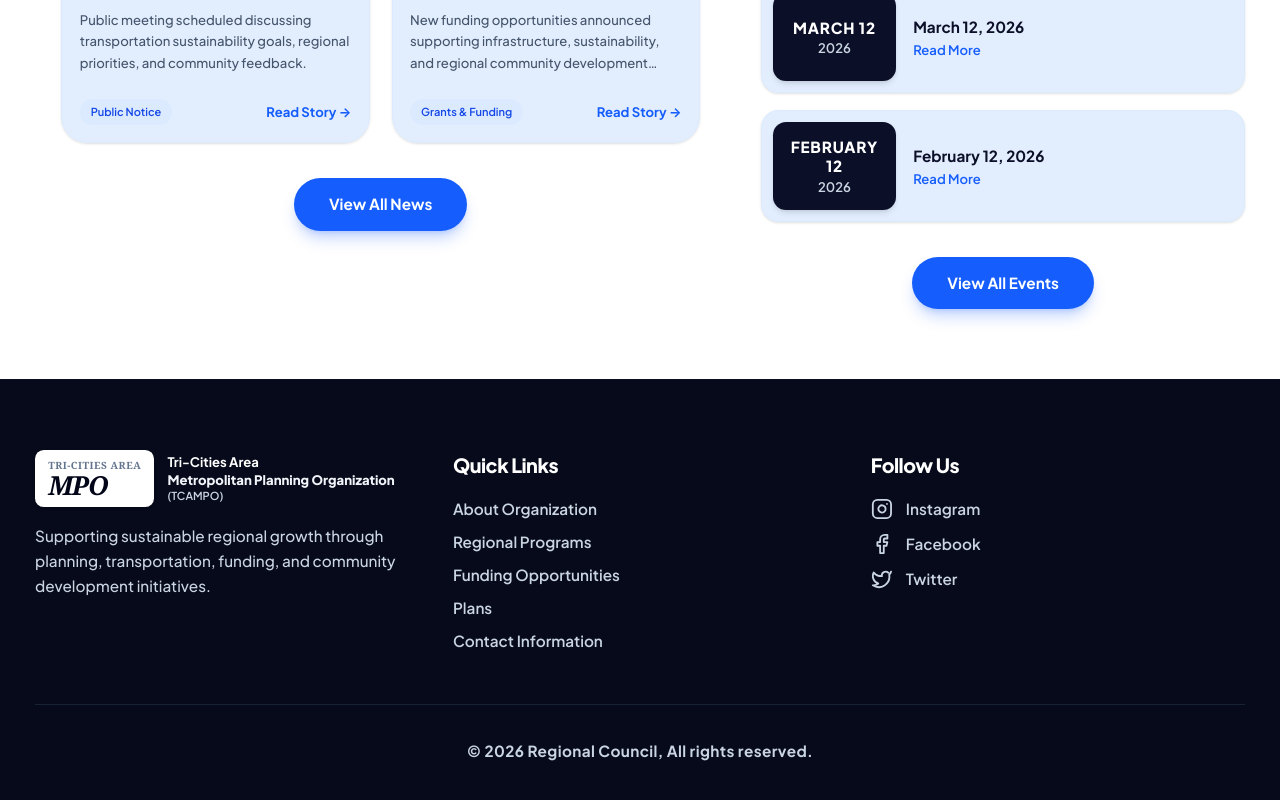
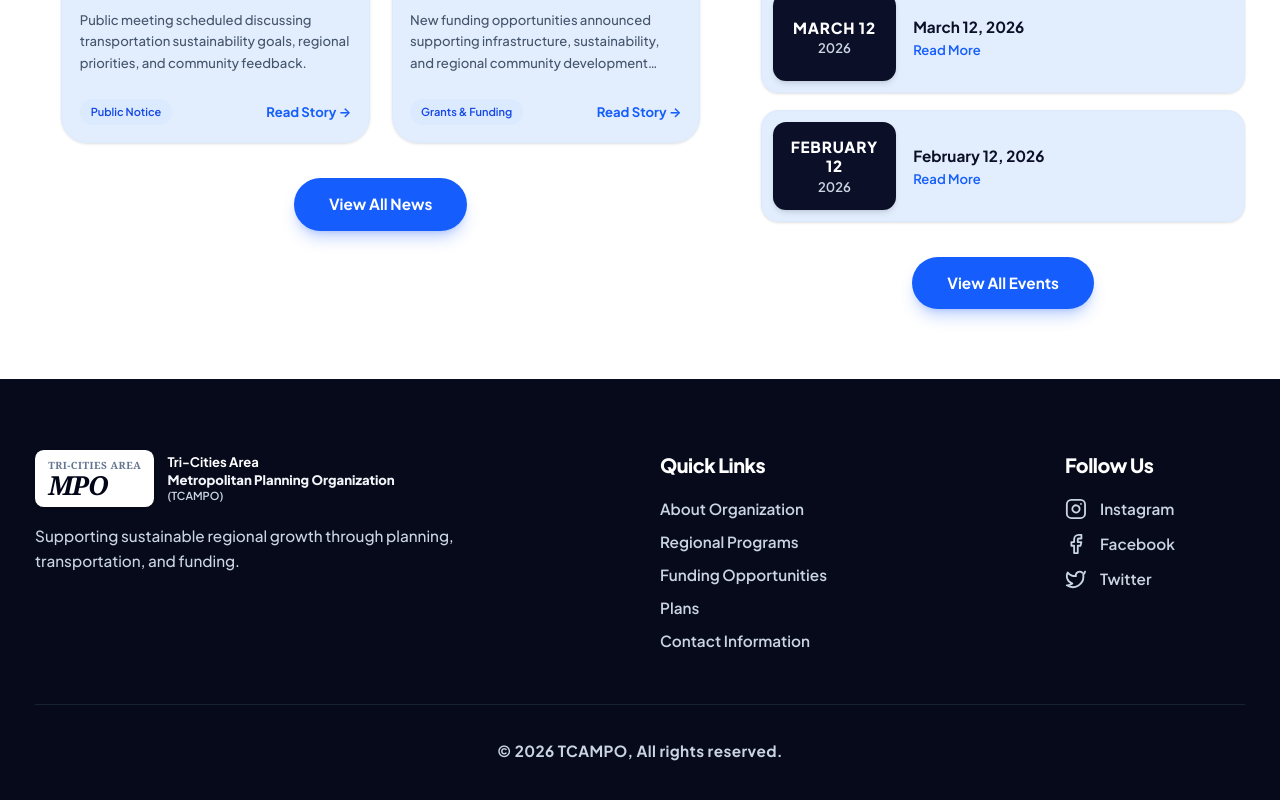
Before and after one commit to Prasanna018/mpo-frontend-demo-, a React (Vite) app: page / in a window 1280 px wide. Shown: the part 1459-2259 px from the top of the page. Built offline with nearby package versions, Linux system fonts and the light colour scheme.

Commit message:
feat: add Footer component and initialize project mock data structures

```diff
--- a/index.html
+++ b/index.html
@@ -5,7 +5,7 @@
     <link rel="icon" type="image/svg+xml" href="/favicon.svg" />
     <meta name="viewport" content="width=device-width, initial-scale=1.0" />
     <title>Tri-Cities Area Metropolitan Planning Organization (TCAMPO)</title>
-    <meta name="description" content="Supporting sustainable regional growth through planning, transportation, funding, and community development initiatives." />
+    <meta name="description" content="Supporting sustainable regional growth through planning, transportation and funding." />
     <link rel="preconnect" href="https://fonts.googleapis.com">
     <link rel="preconnect" href="https://fonts.gstatic.com" crossorigin>
     <link href="https://fonts.googleapis.com/css2?family=Plus+Jakarta+Sans:wght@400;500;600;700;800&display=swap" rel="stylesheet">
--- a/src/components/Footer.tsx
+++ b/src/components/Footer.tsx
@@ -9,11 +9,11 @@ export const Footer: React.FC<FooterProps> = ({ onOpenActionModal }) => {
     <footer className="w-full bg-navy-950 text-white pt-16 pb-10 border-t border-navy-900">
       <div className="max-w-7xl mx-auto px-4 sm:px-6 lg:px-8">
 
-        {/* Top 3 Column Grid */}
-        <div className="grid grid-cols-1 md:grid-cols-3 gap-10 pb-12">
+        {/* Top 3 Column Evenly Spaced Container */}
+        <div className="flex flex-col md:flex-row justify-between items-start gap-10 md:gap-12 lg:gap-16 pb-12">
 
           {/* Column 1: Brand Info */}
-          <div className="space-y-4">
+          <div className="space-y-4 max-w-sm w-full">
             <div className="flex items-center gap-3">
               <div className="flex items-center bg-white px-3 py-2 rounded-lg shadow-sm">
                 <div className="text-left font-serif">
@@ -30,12 +30,12 @@ export const Footer: React.FC<FooterProps> = ({ onOpenActionModal }) => {
             </div>
 
             <p className="text-sm text-slate-300 font-medium leading-relaxed">
-              Supporting sustainable regional growth through planning, transportation, funding, and community development initiatives.
+              Supporting sustainable regional growth through planning, transportation, and funding.
             </p>
           </div>
 
           {/* Column 2: Quick Links */}
-          <div className="space-y-4">
+          <div className="space-y-4 min-w-[200px]">
             <h4 className="text-lg font-extrabold text-white tracking-tight">Quick Links</h4>
             <ul className="space-y-2.5 text-sm font-semibold text-slate-300">
               <li>
@@ -67,7 +67,7 @@ export const Footer: React.FC<FooterProps> = ({ onOpenActionModal }) => {
           </div>
 
           {/* Column 3: Follow Us */}
-          <div className="space-y-4">
+          <div className="space-y-4 min-w-[180px]">
             <h4 className="text-lg font-extrabold text-white tracking-tight">Follow Us</h4>
             <ul className="space-y-3 text-sm font-semibold text-slate-300">
               <li>
@@ -104,7 +104,7 @@ export const Footer: React.FC<FooterProps> = ({ onOpenActionModal }) => {
         {/* Separator Rule */}
         <div className="border-t border-slate-800/80 pt-8 flex flex-col items-center justify-center">
           <p className="text-sm font-bold text-slate-300 tracking-wide text-center">
-            © 2026 Regional Council, All rights reserved.
+            © 2026 TCAMPO, All rights reserved.
           </p>
         </div>
 
--- a/src/data/mockData.ts
+++ b/src/data/mockData.ts
@@ -73,6 +73,11 @@ export const POLICY_COMMITTEE_DATA = {
   },
   votingMembers: [
     {
+      name: 'Mr. Casey Dooley (Vice Chair)',
+      organization: 'Dinwiddie County',
+      image: '/pc-members/casey-dooley.png'
+    },
+    {
       name: 'Mayor Samuel Parham',
       organization: 'City of Petersburg',
       image: '/pc-members/samuel-parham.png'
@@ -94,11 +99,6 @@ export const POLICY_COMMITTEE_DATA = {
       isVacant: true
     },
     {
-      name: 'Mr. Casey Dooley',
-      organization: 'Dinwiddie County',
-      image: '/pc-members/casey-dooley.png'
-    },
-    {
       name: 'Mr. Dale Totten',
       organization: 'For the Secretary of Transportation',
       image: '/pc-members/dale-totten.png'
@@ -116,9 +116,9 @@ export const POLICY_COMMITTEE_DATA = {
   ],
   nonVotingMembers: [
     {
-      name: 'Ms. Brigitte Carter',
-      organization: 'RideFinders, Inc.',
-      image: '/pc-members/pc-member-8.png',
+      name: 'Mr. Wood Hudson',
+      organization: 'Department of Rail & Public Transportation',
+      image: '/pc-members/pc-member-9.png',
       isVacant: false
     },
     {
@@ -134,9 +134,9 @@ export const POLICY_COMMITTEE_DATA = {
       isVacant: true
     },
     {
-      name: 'Mr. Wood Hudson',
-      organization: 'Department of Rail & Public Transportation',
-      image: '/pc-members/pc-member-9.png',
+      name: 'Ms. Brigitte Carter',
+      organization: 'RideFinders, Inc.',
+      image: '/pc-members/pc-member-8.png',
       isVacant: false
     }
   ]
```
